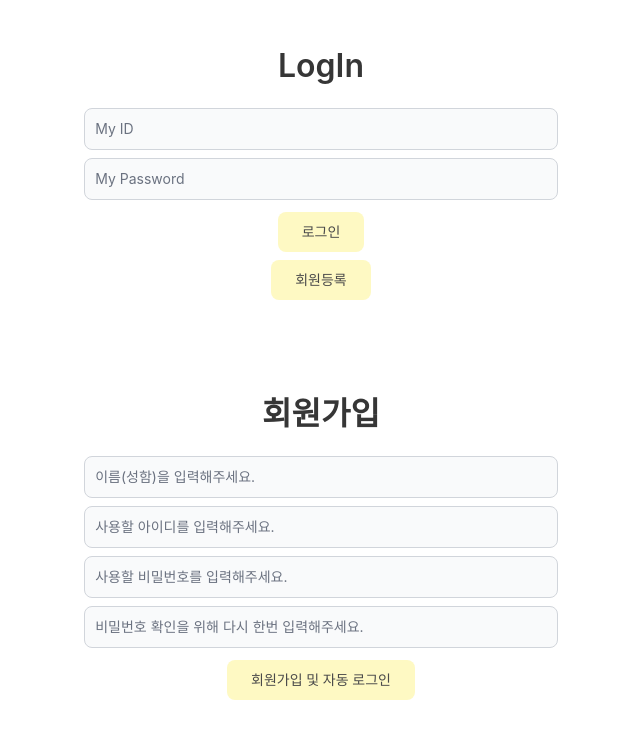
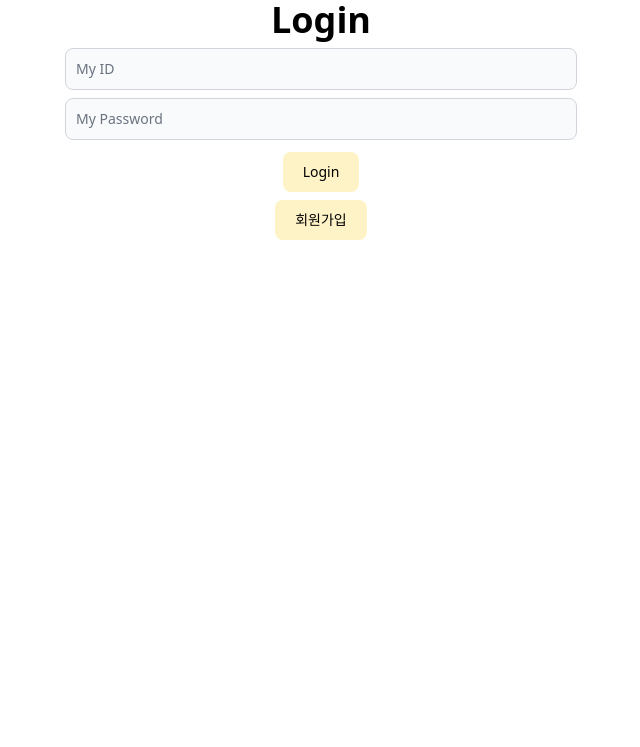
Before and after one commit to sgchoo/MoonCheolGo, a Flask app: page /login in a window 1280 px wide. Shown: the top 747 px of the page, without its empty margins (319-959 px from the left). Run offline with Flask 3, Linux system fonts and the light colour scheme; some libraries are stand-ins or nearby versions.

Commit message:
login.html merge complete

```diff
--- a/templates/login.html
+++ b/templates/login.html
@@ -9,14 +9,19 @@
         <meta charset="utf-8">
         <meta name="viewport" content="width=device-width, initial-scale=1, shrink-to-fit=no">
 
-        <!-- Bulma CSS -->
-        <link rel="stylesheet" href="https://cdn.jsdelivr.net/npm/bulma@0.9.1/css/bulma.min.css">
         <!-- Tailwind CSS  -->
         <script src="https://cdn.tailwindcss.com?plugins=forms,typography"></script>
+
         <!-- JS -->
         <script src="https://ajax.googleapis.com/ajax/libs/jquery/3.4.1/jquery.min.js"></script>
         <script src="https://cdnjs.cloudflare.com/ajax/libs/jquery-cookie/1.4.1/jquery.cookie.js"></script>
 
+        <style>
+            #post-box
+            {
+                display: none;
+            }
+        </style>
 
         <script>
             // ['쿠키'라는 개념에 대해 알아봅시다]
@@ -85,45 +90,64 @@
 
     </head>
     <body>
-        <div class="section has-text-centered">
-            <h1 class="title">LogIn</h1>
-            <div class="container" style="width:40%">
+        <div class="section text-center">
+            <h1 class="text-4xl font-bold">Login</h1>
+            <div class="mt-2 md:container mx-auto" style="width:40%">
                 <div>
                     <label for="userid" class="block mb-2 text-l font-bold text-gray-900"></label>
-                    <input type="text" id="userid" class="bg-gray-50 border border-gray-300 text-gray-900 text-sm rounded-lg focus:ring-blue-500 focus:border-blue-500 block w-full p-2.5" placeholder="My ID" required>
+                    <input type="text" id="userid"
+                        class="bg-gray-50 border border-gray-300 text-gray-900 text-sm rounded-lg focus:ring-yellow-400 focus:border-yellow-400 block w-full p-2.5"
+                        placeholder="My ID" required>
                 </div>
                 <div>
                     <label for="userpw" class="block mb-2 text-sl font-bold text-gray-900"></label>
-                    <input type="text" id="userpw" class="bg-gray-50 border border-gray-300 text-gray-900 text-sm rounded-lg focus:ring-blue-500 focus:border-blue-500 block w-full p-2.5" placeholder="My Password" required>
+                    <input type="password" id="userpw"
+                        class="bg-gray-50 border border-gray-300 text-gray-900 text-sm rounded-lg focus:ring-yellow-400 focus:border-yellow-400 block w-full p-2.5"
+                        placeholder="My Password" required>
                 </div>
                 <div>
-                    <button class="bg-yellow-100 hover:bg-yellow-200 font-medium rounded-lg text-sm w-full sm:w-auto px-5 py-2.5 text-center mt-3" onclick="login()">로그인</button>
+                    <button
+                        class="bg-amber-100 hover:bg-amber-200 font-medium rounded-lg text-sm w-full sm:w-auto px-5 py-2.5 text-center mt-3"
+                        onclick="login()">Login</button>
                 </div>
                 <div>
-                    <button class="bg-yellow-100 hover:bg-yellow-200 font-medium rounded-lg text-sm w-full sm:w-auto px-5 py-2.5 text-center mt-2" onclick="openclose()">회원등록</button>
+                    <button
+                        class="bg-amber-100 hover:bg-amber-200 font-medium rounded-lg text-sm w-full sm:w-auto px-5 py-2.5 text-center mt-2"
+                        onclick="openclose()">회원가입</button>
                 </div>
             </div>
         </div>
-        <div id = "post-box" class="section has-text-centered">
-            <h1 class="title">회원가입</h1>
-            <div class = "container" style="width:40%">
+
+        <div id="post-box" class="section text-center">
+            <h1 class="text-4xl font-bold">Register</h1>
+            <div class="md:container mx-auto" style="width:40%">
                 <div>
                     <label for="usernick" class="block mb-2 text-l font-bold text-gray-900"></label>
-                    <input type="text" id="usernick" class="bg-gray-50 border border-gray-300 text-gray-500 text-sm rounded-lg focus:ring-blue-500 focus:border-blue-500 block w-full p-2.5" placeholder="이름(성함)을 입력해주세요." required>
+                    <input type="text" id="usernick"
+                        class="bg-gray-50 border border-gray-300 text-gray-500 text-sm rounded-lg focus:ring-yellow-400 focus:border-yellow-400 block w-full p-2.5"
+                        placeholder="이름(성함)을 입력해주세요." required>
                 </div>
                 <div>
                     <label for="user_id" class="block mb-2 text-sl font-bold text-gray-900"></label>
-                    <input type="text" id="user_id" class="bg-gray-50 border border-gray-300 text-gray-500 text-sm rounded-lg focus:ring-blue-500 focus:border-blue-500 block w-full p-2.5" placeholder="사용할 아이디를 입력해주세요." required>
+                    <input type="text" id="user_id"
+                        class="bg-gray-50 border border-gray-300 text-gray-500 text-sm rounded-lg focus:ring-yellow-400 focus:border-yellow-400 block w-full p-2.5"
+                        placeholder="사용할 아이디를 입력해주세요." required>
                 </div>
                 <div>
                     <label for="user_pw" class="block mb-2 text-l font-bold text-gray-900"></label>
-                    <input type="text" id="user_pw" class="bg-gray-50 border border-gray-300 text-gray-500 text-sm rounded-lg focus:ring-blue-500 focus:border-blue-500 block w-full p-2.5" placeholder="사용할 비밀번호를 입력해주세요." required>
+                    <input type="password" id="user_pw"
+                        class="bg-gray-50 border border-gray-300 text-gray-500 text-sm rounded-lg focus:ring-yellow-400 focus:border-yellow-400 block w-full p-2.5"
+                        placeholder="사용할 비밀번호를 입력해주세요." required>
                 </div>
                 <div>
                     <label for="user_pw_chk" class="block mb-2 text-sl font-bold text-gray-900"></label>
-                    <input type="text" id="user_pw_chk" class="bg-gray-50 border border-gray-300 text-gray-500 text-sm rounded-lg focus:ring-blue-500 focus:border-blue-500 block w-full p-2.5" placeholder="비밀번호 확인을 위해 다시 한번 입력해주세요." required>
+                    <input type="password" id="user_pw_chk"
+                        class="bg-gray-50 border border-gray-300 text-gray-500 text-sm rounded-lg focus:ring-yellow-400 focus:border-yellow-400 block w-full p-2.5"
+                        placeholder="비밀번호 확인을 위해 다시 한번 입력해주세요." required>
                 </div>
-                <button class="bg-yellow-100 hover:bg-yellow-200 font-medium rounded-lg text-sm w-full sm:w-auto px-5 py-2.5 text-center mt-3" onclick="register()">회원가입 및 자동 로그인</button>
+                <button
+                    class="bg-amber-100 hover:bg-amber-200 font-medium rounded-lg text-sm w-full sm:w-auto px-5 py-2.5 text-center mt-3"
+                    onclick="register()">회원가입 및 자동 로그인</button>
             </div>
         </div>
     </body>
```
